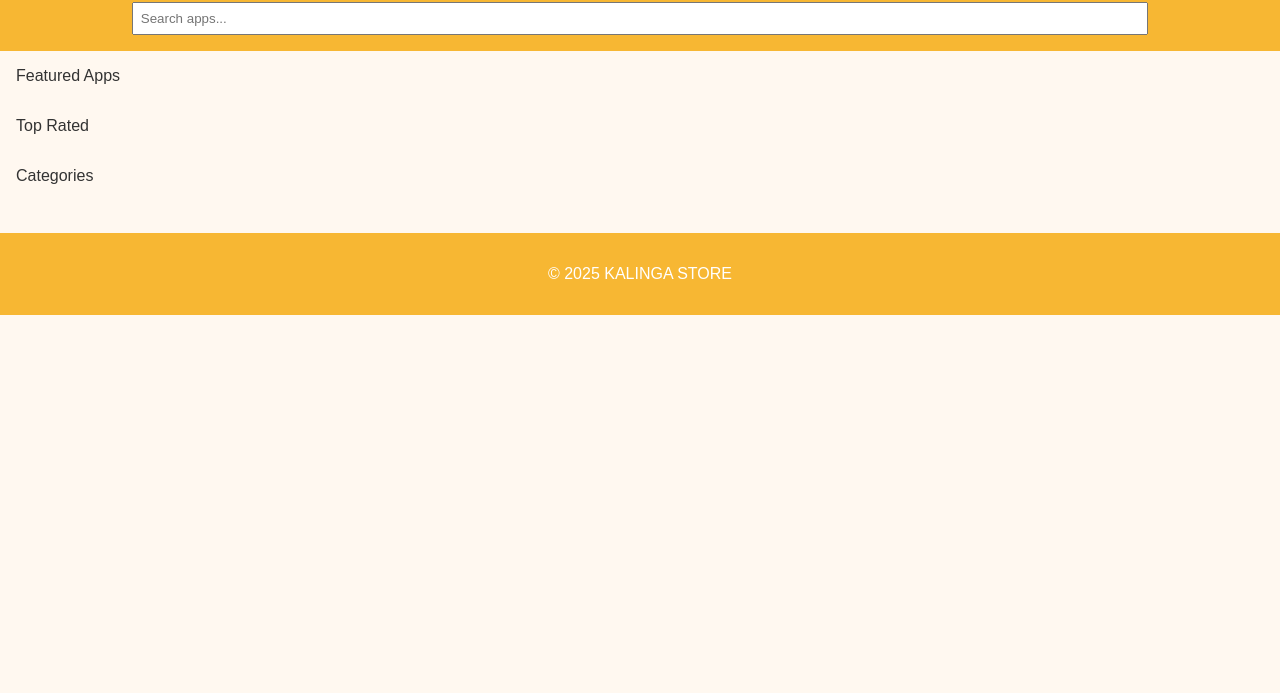
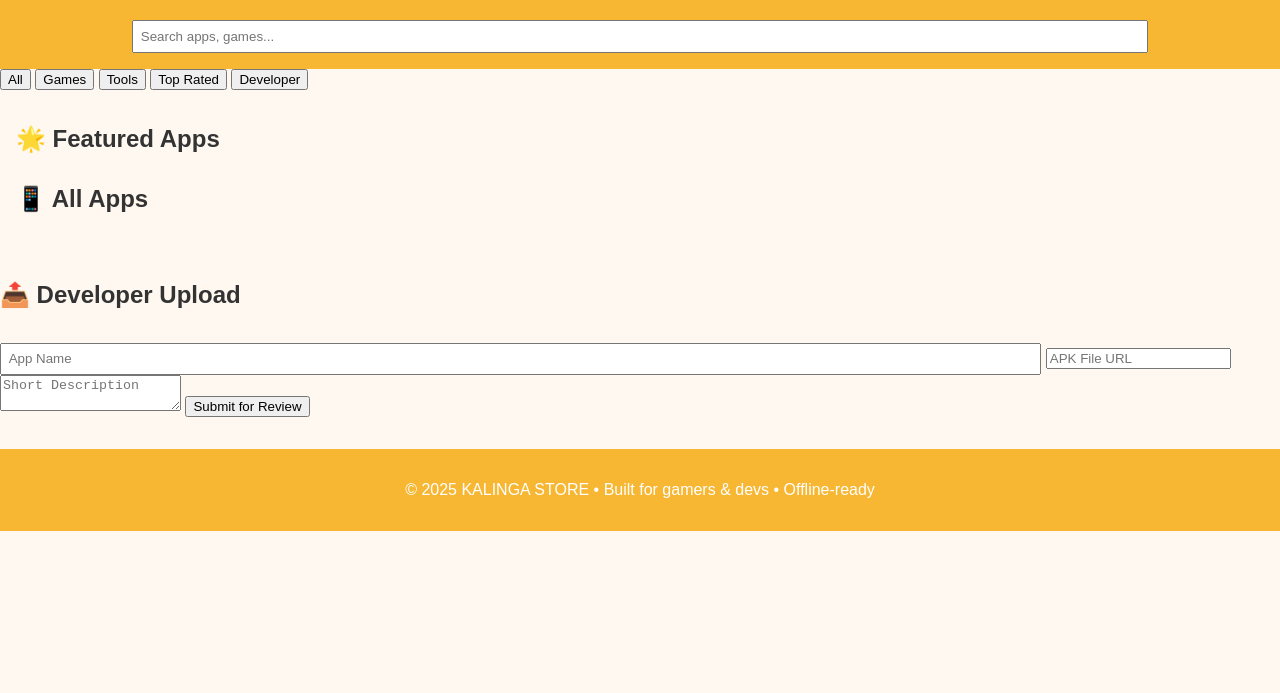
Before and after one commit to Tapas-botlover/kalinga-store, a plain HTML site: page index.html in a window 1280 px wide. Shown: the part 107-800 px from the top of the page. Drawn offline with Linux system fonts and the light colour scheme.

Commit message:
Update index.html

```diff
--- a/index.html
+++ b/index.html
@@ -3,27 +3,67 @@
 <head>
   <meta charset="UTF-8" />
   <meta name="viewport" content="width=device-width, initial-scale=1.0" />
-  <title>KALINGA STORE</title>
+  <meta name="theme-color" content="#ff6f00" />
+  <meta name="description" content="KALINGA STORE - A powerful public app store made for games and apps with unlimited CDN & cloud.">
   <link rel="manifest" href="manifest.json" />
   <link rel="stylesheet" href="style.css" />
-  <script>
-    if ("serviceWorker" in navigator) {
-      navigator.serviceWorker.register("service-worker.js");
-    }
-  </script>
+  <link rel="icon" type="image/png" href="icons/icon-192.png" />
+  <title>KALINGA STORE</title>
 </head>
 <body>
   <header>
-    <h1>KALINGA STORE</h1>
-    <input type="text" placeholder="Search apps..." />
+    <div class="logo-title">
+      <img src="icons/icon-192.png" alt="Logo" class="logo" />
+      <h1>KALINGA STORE</h1>
+    </div>
+    <input type="text" id="search" placeholder="Search apps, games..." />
   </header>
+
+  <nav>
+    <button class="nav-btn">All</button>
+    <button class="nav-btn">Games</button>
+    <button class="nav-btn">Tools</button>
+    <button class="nav-btn">Top Rated</button>
+    <button class="nav-btn">Developer</button>
+  </nav>
+
   <main>
-    <section id="featured">Featured Apps</section>
-    <section id="top-rated">Top Rated</section>
-    <section id="categories">Categories</section>
+    <section class="featured">
+      <h2>🌟 Featured Apps</h2>
+      <div class="app-grid" id="featured-apps">
+        <!-- Featured apps will be loaded here -->
+      </div>
+    </section>
+
+    <section class="apps">
+      <h2>📱 All Apps</h2>
+      <div class="app-grid" id="all-apps">
+        <!-- All apps will be loaded here -->
+      </div>
+    </section>
   </main>
+
+  <section class="upload-section">
+    <h2>📤 Developer Upload</h2>
+    <form id="upload-form">
+      <input type="text" placeholder="App Name" required />
+      <input type="url" placeholder="APK File URL" required />
+      <textarea placeholder="Short Description"></textarea>
+      <button type="submit">Submit for Review</button>
+    </form>
+  </section>
+
   <footer>
-    <p>&copy; 2025 KALINGA STORE</p>
+    <p>&copy; 2025 KALINGA STORE • Built for gamers & devs • Offline-ready</p>
   </footer>
+
+  <script src="app.js"></script>
+  <script>
+    if ('serviceWorker' in navigator) {
+      navigator.serviceWorker.register('service-worker.js')
+        .then(() => console.log("✅ Service Worker Registered"))
+        .catch(err => console.error("❌ SW Error:", err));
+    }
+  </script>
 </body>
 </html>
```
